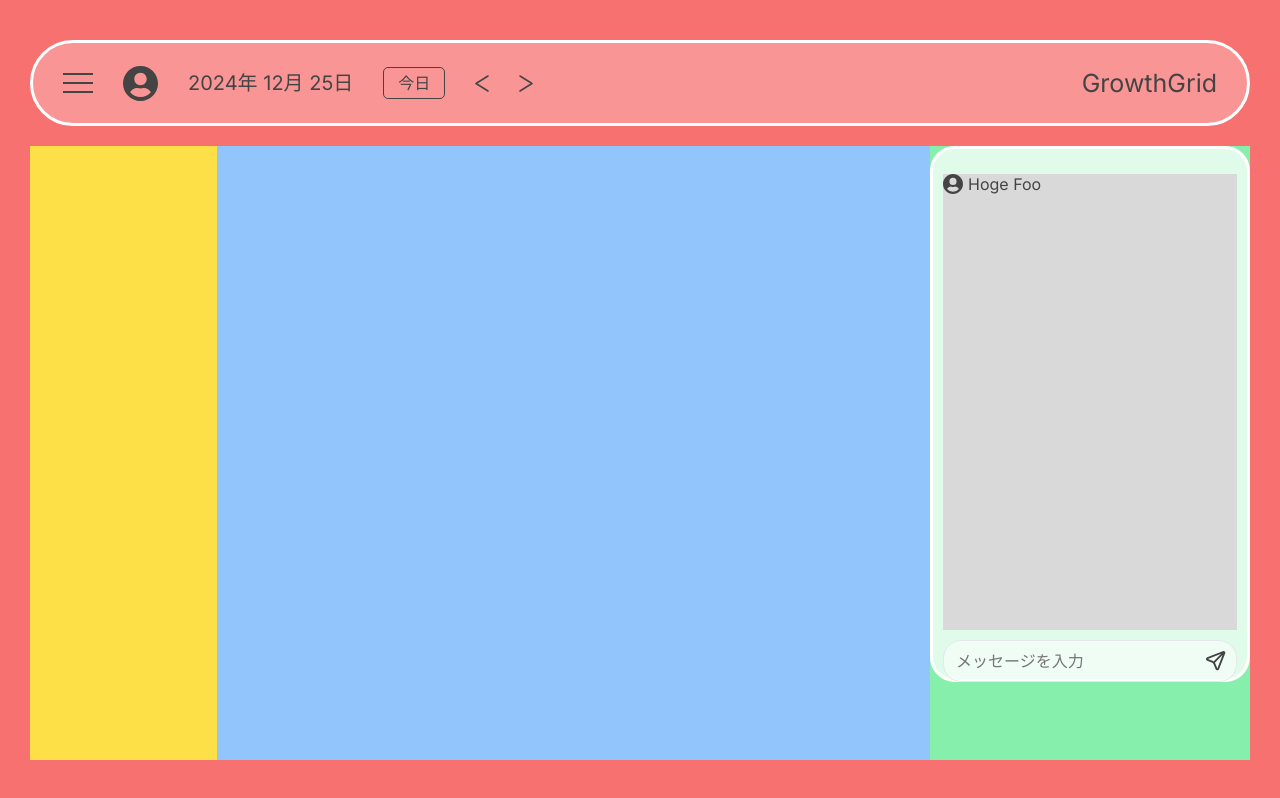
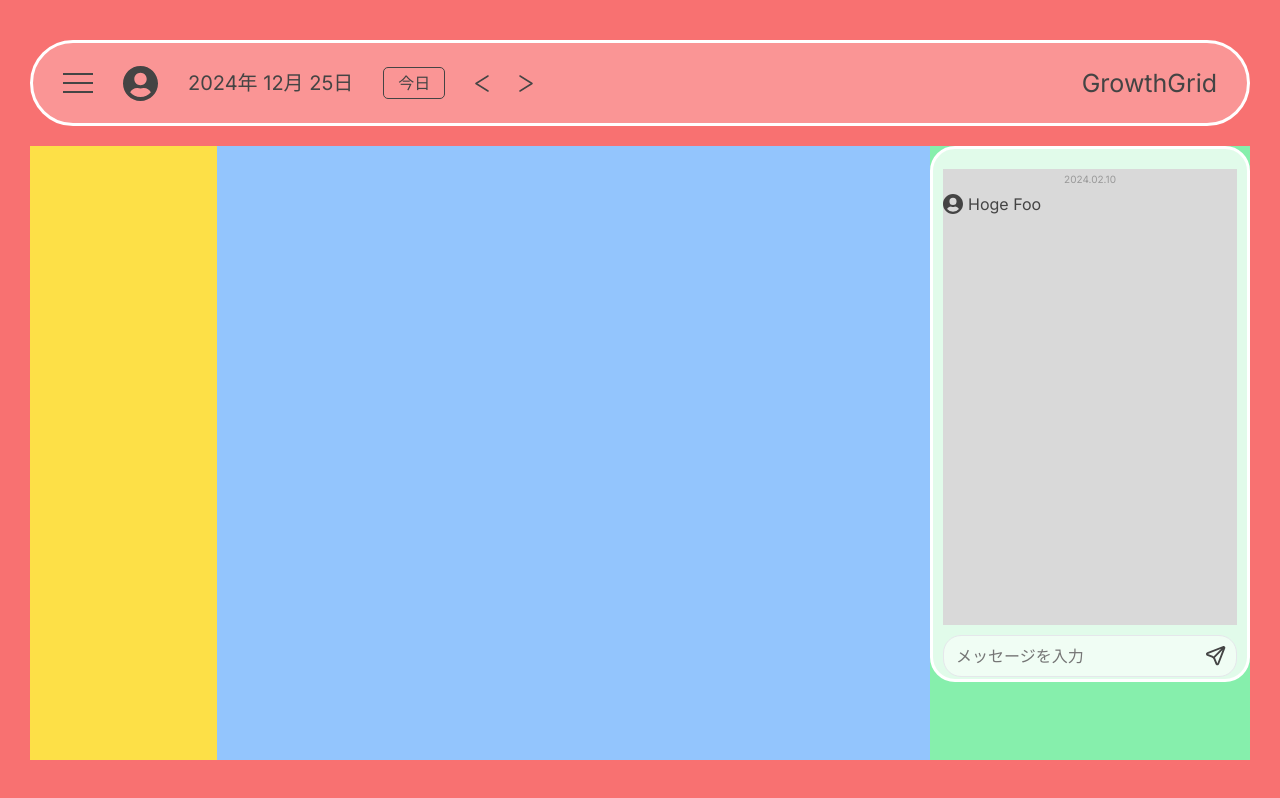
Before and after one commit to tuyotuyo-engineer/prj-calendar, a Next.js app in the folder frontend/: page /calendar in a window 1280 px wide. Built offline with nearby package versions, Linux system fonts and the light colour scheme.

Commit message:
💄 ChatDate作成

```diff
--- a/frontend/src/features/chat/components/Chat.tsx
+++ b/frontend/src/features/chat/components/Chat.tsx
@@ -2,12 +2,13 @@
 import { IconUser, SubmitIcon } from '@/icons';
 import React from 'react';
 import { ChatUserHead } from './atoms/ChatUserHead';
-
+import { ChatDate } from './atoms/ChatDate';
 
 function Chat() {
   return (
     <div className='w-[32rem] h-[536px] bg-white/75 rounded-[25px] border-solid border-[3px] border-white flex-col py-[2rem] px-[1rem]'>
       <div className='w-full h-[45.6rem] bg-custom-gray'>
+        <ChatDate />
         <ChatUserHead />
       </div>
       <div className='flex justify-between items-center mt-[1rem] bg-white/50 rounded-[18px] border border-gray-200'>
--- /dev/null
+++ b/frontend/src/features/chat/components/atoms/ChatDate.tsx
@@ -0,0 +1,8 @@
+const date = `2024.02.10`;
+export const ChatDate = () => {
+  return (
+    <div className='flex justify-center items-center w-full h-[1rem] py-[1rem]'>
+      <p className='font-normal text-[10px] text-text-light-gray'>{date}</p>
+    </div>
+  );
+};
--- a/frontend/tailwind.config.ts
+++ b/frontend/tailwind.config.ts
@@ -20,7 +20,8 @@ const config: Config = {
         sub: '#FFF',
         text: '#444',
         'custom-gray': '#D9D9D9',
-        'custom-black': '#444444'
+        'custom-black': '#444444',
+        'text-light-gray': '#999999',
       },
     },
   },
```
